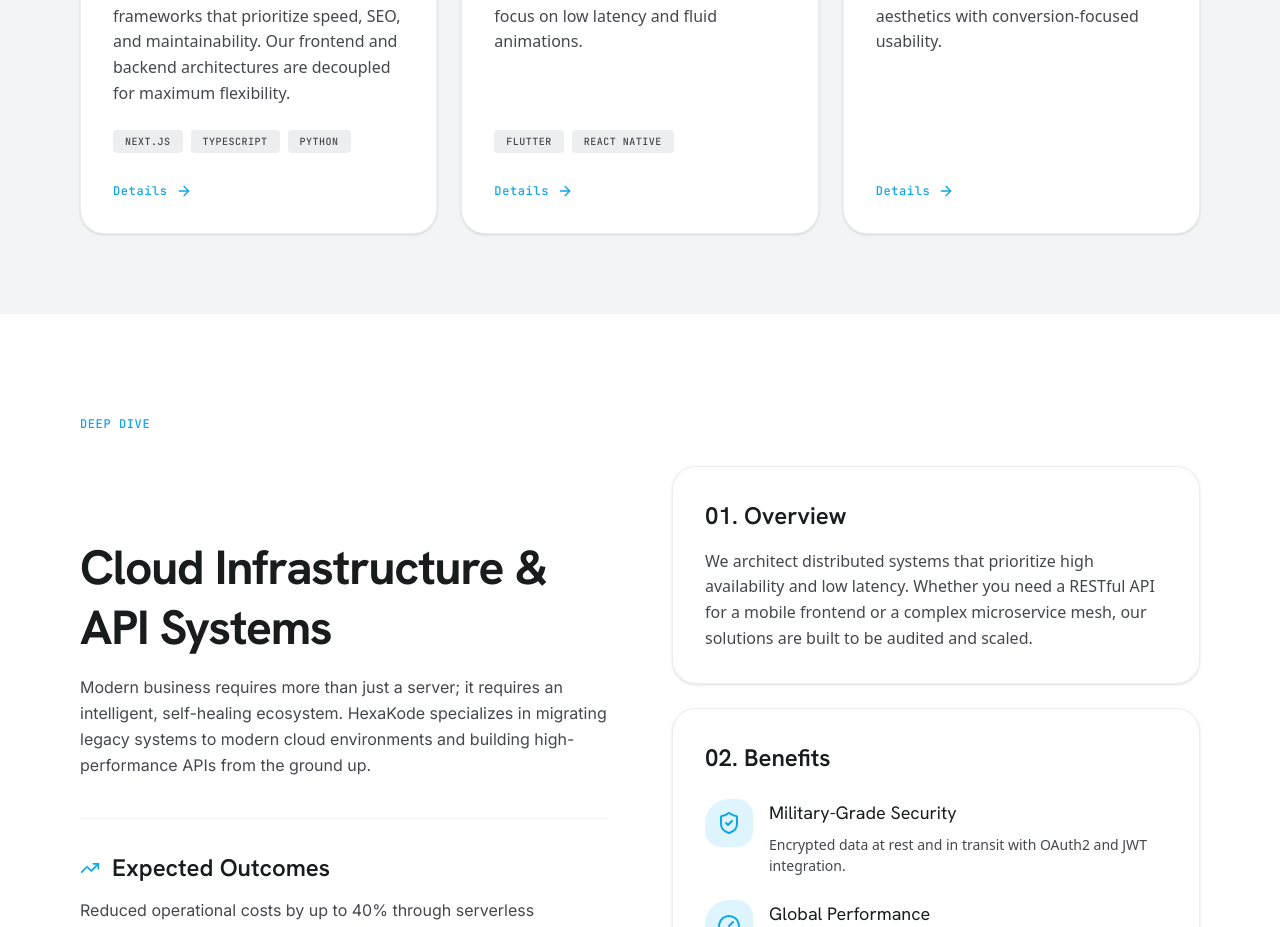
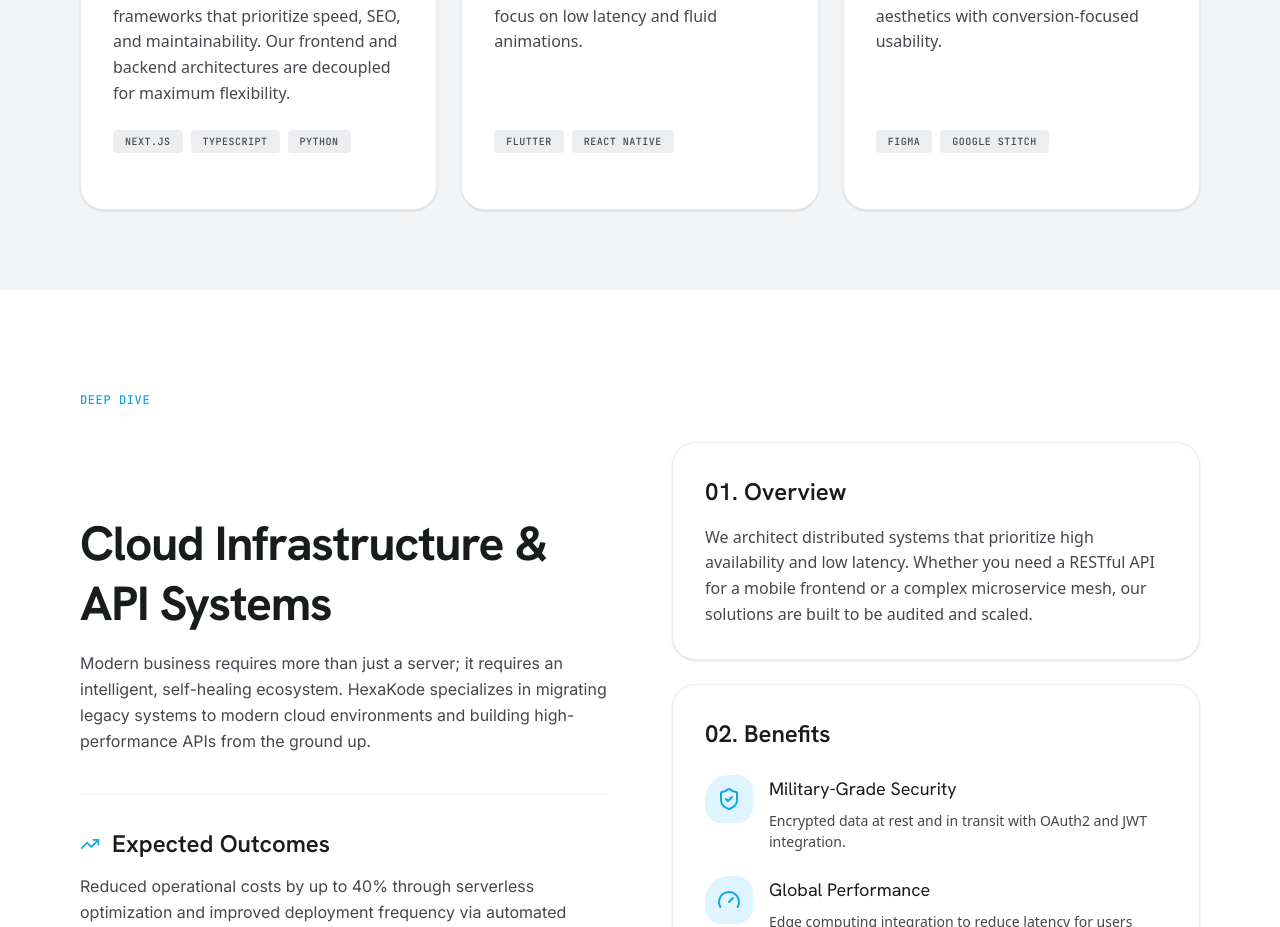
Before and after one commit to hexakodeTech/hexakode, a Next.js app: page /services in a window 1280 px wide. Shown: the part 1320-2247 px from the top of the page. Built offline with nearby package versions, Linux system fonts and the light colour scheme; no server answers; a web font is replaced by a local one.

Commit message:
feat: add design tags, comment out service card links, and update CTA demo modal parameters

```diff
--- a/src/components/home/CTASection.tsx
+++ b/src/components/home/CTASection.tsx
@@ -53,7 +53,7 @@ export default function CTASection() {
               <PrimaryButton href="/contact#contact-form" variant="blue" className="btn-gradient-hover">
                 Start Your Project
               </PrimaryButton>
-              <SecondaryButton onClick={openDemoModal} variant="dark">
+              <SecondaryButton onClick={() => openDemoModal({ source: "Home Page", inquiryType: "Schedule a Demo" })} variant="dark">
                 Schedule a Demo
               </SecondaryButton>
             </motion.div>
--- a/src/components/services/CompetenciesSection.tsx
+++ b/src/components/services/CompetenciesSection.tsx
@@ -55,6 +55,7 @@ const COMPETENCIES_DATA: CompetencyData[] = [
     description:
       "Scientific approach to interface design. We create systems that balance aesthetics with conversion-focused usability.",
     icon: Palette,
+    tags: ["Figma", "Google Stitch"],
     href: "#ui-service",
     imageSrc: "/service-design.png",
     imageAlt: "A creative designer workspace with wireframe templates on an iPad, color palettes, and sketches.",
--- a/src/components/services/ServiceCard.tsx
+++ b/src/components/services/ServiceCard.tsx
@@ -92,7 +92,7 @@ export default function ServiceCard({
             )}
 
             {/* Learn More Action Link */}
-            <Link
+            {/* <Link
               href={href}
               className="text-secondary font-label-mono text-label-mono inline-flex items-center gap-2 group/link transition-all duration-300 hover:text-primary-container"
             >
@@ -105,7 +105,7 @@ export default function ServiceCard({
               >
                 <ArrowRight className="w-4 h-4" />
               </motion.span>
-            </Link>
+            </Link> */}
           </div>
         </div>
       </Card>
```
